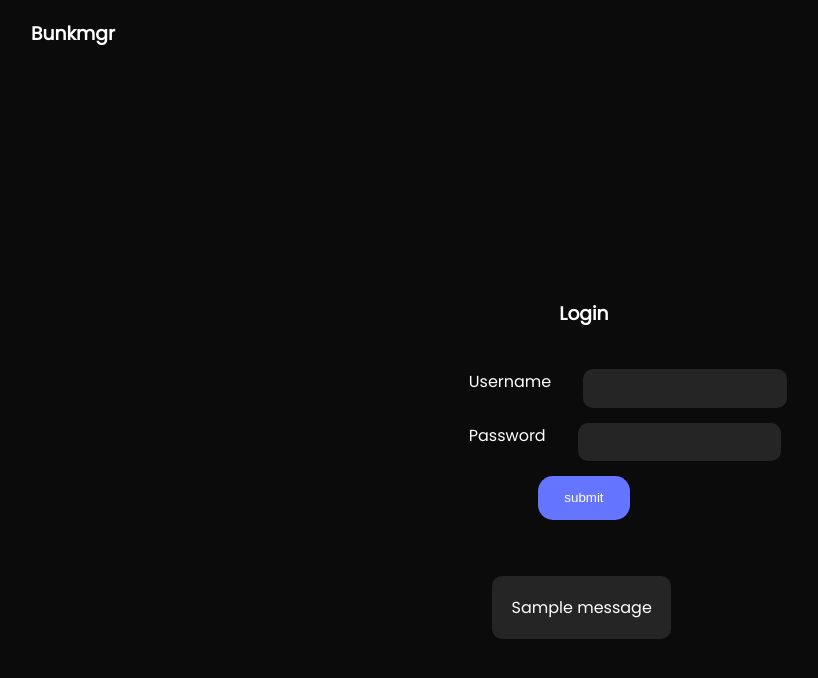
After one commit to srvshbskr/BunkManager, a Django app: page /login/ in a window 1280 px wide. The commit adds this page. Shown: the top 678 px of the page, without its empty margins (33-851 px from the left). Run offline with Django 4.2, Linux system fonts and the light colour scheme; tables that the repository leaves empty hold one stand-in row (values such as "Sample post"); one stand-in notice (Sample message) is shown.

Commit message:
implemented authentication login and logout

```diff
--- a/app/urls.py
+++ b/app/urls.py
@@ -4,4 +4,7 @@ from .views import *
 urlpatterns = [
     path('',homepage,name='home'),
     path('signup/',signuppage,name = 'signup'),
+    path('login/',loginpage,name='login'),
+    path('logout/',logoutpage,name='logout'),
+    path('report/',reportpage,name='report'),
 ]
--- a/app/views.py
+++ b/app/views.py
@@ -1,5 +1,8 @@
 from django.shortcuts import render,redirect
 from .forms import CreateUserForm
+from django.contrib.auth import authenticate,login,logout
+from django.contrib import messages
+
 
 def homepage(request):
 
@@ -16,3 +19,31 @@ def signuppage(request):
 
     context={'form':form}
     return render(request,'signuppage.html',context)
+
+
+def loginpage(request):
+
+    if request.method == 'POST':
+        username = request.POST.get('username')
+        password = request.POST.get('Password')
+        user = authenticate(request,username = username,password = password)
+        if user is not None:
+            login(request,user)
+            return redirect('report')
+
+        else:
+            messages.info(request,'invalid credentials')
+    context ={}
+    return render(request,'login.html',context)
+    return render(request,'signuppage.html',context)
+
+
+def logoutpage(request):
+
+    logout(request)
+    return redirect('login')
+
+def reportpage(request):
+
+    context = {}
+    return render(request,'report.html',context)
--- a/static/css/main.css
+++ b/static/css/main.css
@@ -11,6 +11,13 @@
     --font-color:white;
     --secondary-color:rgb(102, 117, 255);
 
+}
+
+.row{
+
+    display: flex;
+    align-items: center;
+    gap: 1.3em;
 }
 
 a{
@@ -43,7 +50,14 @@ body{
     height: 10vh;
     display: flex;
     justify-content: space-between;
-    align-items: center;
+    align-items: flex-start;
+
+}
+
+.dull{
+
+    opacity: 60%;
+    font-size: 1.1em;
 
 }
 /* ==================================================================================================--Home--=================================================================================================== */
@@ -73,8 +87,18 @@ body{
     flex-direction: column;
     align-items: center;
 }
+.login-form{
+    position: relative;
+    width: 20%;
+    left: 38%;
+    top: 25vh;
+    display: flex;
+    justify-content: center;
+    flex-direction: column;
+    align-items: center;
+}
 
-.row{
+.form-row{
     width: 100%;
     display: flex;
     gap: 2em;
@@ -86,7 +110,7 @@ body{
 .btn{
 
     padding: 1.1em 2em;
-    margin-top: 20%;
+    margin-top: 10%;
     color: var(--font-color);
     background-color: var(--secondary-color);
     border: none;
@@ -108,3 +132,59 @@ body{
     outline: none;
 
 }
+
+.flash{
+
+    position: absolute;
+    top: 70vh;
+    right: 45vw;
+
+}
+
+.message{
+
+    background-color: #252525;
+    padding: 1.2em;
+    border-radius: 10px;
+
+}
+
+/* ==================================================================================================--Report--=================================================================================================== */
+
+.report-container{
+
+    height: 90vh;
+    width: 100%;
+    display: grid;
+    grid-template-columns: 1fr 1fr;
+    grid-template-rows: 1fr 1fr ;
+    row-gap: 10px;
+
+}
+
+.cards{
+
+    background-color: var(--secondary-color);
+    height: 10%;
+    width: 80%;
+
+}
+
+.cardl{
+
+
+    background-color: var(--secondary-color);
+    height: 80%;
+    width: 80%;
+
+}
+
+@media screen and (max-width:768px) {
+
+    .report-container{
+
+        display: grid;
+        grid-template-rows: 1fr none;
+    }
+
+}
--- a/templates/base.html
+++ b/templates/base.html
@@ -12,7 +12,15 @@
     <nav class="navbar">
         <div><h3>Bunkmgr</h3></div>
         <div>
-            <a href="" id="login" class="link"> Login</a>
+            {% if user.is_authenticated %}
+            <div class="row">
+
+            <p class="dull">Hello,{{user.username}}</p>
+            <a href={% url 'logout' %} class="link">Logout</a>
+
+
+            </div>
+            {% endif %}
 
         </div>
     </nav>
--- a/templates/homepage.html
+++ b/templates/homepage.html
@@ -3,7 +3,7 @@
 <div class="container">
   <h2>Welcome to Bunkmgr</h2>
   {% if user.is_authenticated %}
-  <a href="" class="link">View report</a>
+  <a href={% url 'report' %} class="link">View report</a>
   {% else %}
     <a href={% url 'signup' %} class="link">Login</a>
   {% endif %}
--- /dev/null
+++ b/templates/login.html
@@ -0,0 +1,36 @@
+{% extends 'base.html' %}
+{% block content %}
+<form action="" method="POST" class="login-form">
+        <h3 class="title">Login</h3>
+        {% csrf_token %}
+
+        <div class="form-row">
+            <label for="username">Username</label>
+            <input type="text" class="form-field" name="username">
+        </div>
+
+        <div class="form-row">
+            <label for="Password">Password</label>
+            <input type="Password" class="form-field"name="Password">
+        </div>
+
+        <input type="submit" class="btn" value="submit">
+    </form>
+
+    <div class="flash">
+
+    {% for message in messages %}
+
+            <p class="message">
+
+            {{message}}
+
+
+            </p>
+
+        {% endfor %}
+
+
+    </div>
+
+{% endblock content %}
--- a/templates/signuppage.html
+++ b/templates/signuppage.html
@@ -2,10 +2,11 @@
 {% block content %}
 
     <form action="" method="POST" class="form">
+        <h3 class="title">Signup</h3>
         {% csrf_token %}
         {% for field in form  %}
 
-        <div class="row">
+        <div class="form-row">
 
             <div class="label">{{field.label}}</div>
             {{field}}
```
Also changed, not shown: templates/report.html (added, +14 -0 lines).
